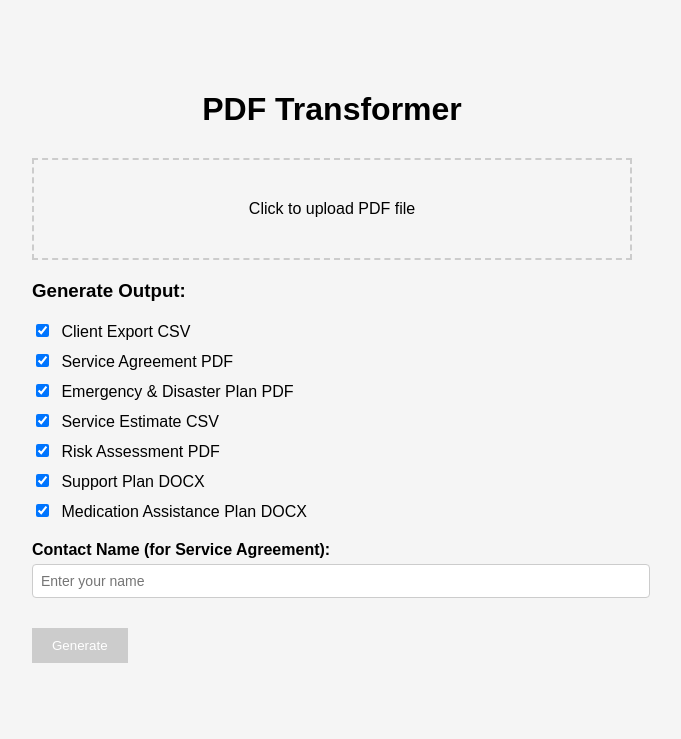
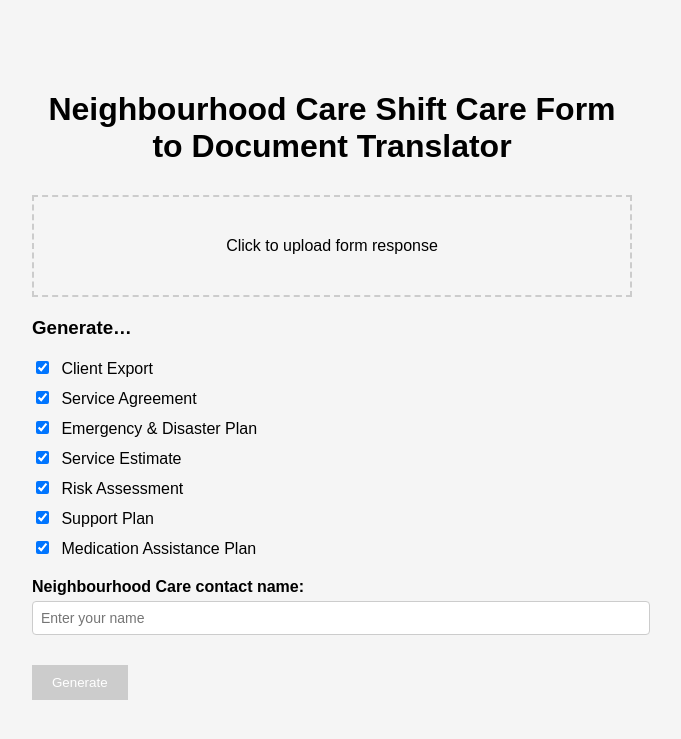
Before and after one commit to GemmaLockNHC/Shiftcare-Form-to-NHCare-Documents-Transformer, a Flask app: page / in a window 1280 px wide. Shown: the top 739 px of the page, without its empty margins (308-989 px from the left). Run offline with Flask 3, Linux system fonts and the light colour scheme.

Commit message:
Update index.html

```diff
--- a/templates/index.html
+++ b/templates/index.html
@@ -3,7 +3,7 @@
 <head>
     <meta charset="UTF-8">
     <meta name="viewport" content="width=device-width, initial-scale=1.0">
-    <title>PDF Transformer</title>
+    <title>Neighbourhood Care Shift Care Form to Document Translator</title>
     <style>
         body {
             font-family: Arial, sans-serif;
@@ -75,7 +75,7 @@
     </style>
 </head>
 <body>
-    <h1>PDF Transformer</h1>
+    <h1>Neighbourhood Care Shift Care Form to Document Translator</h1>
 
     {% with messages = get_flashed_messages() %}
         {% if messages %}
@@ -87,7 +87,7 @@
 
     <form action="/upload" method="post" enctype="multipart/form-data" id="upload-form">
         <div class="upload-area" id="upload-area">
-            Click to upload PDF file
+            Click to upload form response
             <input type="file" id="file-input" name="file" accept=".pdf" required>
         </div>
 
@@ -97,40 +97,40 @@
         </div>
 
         <div style="margin: 20px 0;">
-            <h3>Generate Output:</h3>
+            <h3>Generate…</h3>
             <label style="display: block; margin: 10px 0;">
                 <input type="checkbox" name="generate_csv" value="1" checked style="margin-right: 8px;">
-                Client Export CSV
+                Client Export
             </label>
             <label style="display: block; margin: 10px 0;">
                 <input type="checkbox" name="generate_service_agreement" value="1" checked id="service-agreement-checkbox" style="margin-right: 8px;">
-                Service Agreement PDF
+                Service Agreement
             </label>
             <label style="display: block; margin: 10px 0;">
                 <input type="checkbox" name="generate_emergency_plan" value="1" checked style="margin-right: 8px;">
-                Emergency & Disaster Plan PDF
+                Emergency & Disaster Plan
             </label>
             <label style="display: block; margin: 10px 0;">
                 <input type="checkbox" name="generate_service_estimate" value="1" checked style="margin-right: 8px;">
-                Service Estimate CSV
+                Service Estimate
             </label>
             <label style="display: block; margin: 10px 0;">
                 <input type="checkbox" name="generate_risk_assessment" value="1" checked style="margin-right: 8px;">
-                Risk Assessment PDF
+                Risk Assessment
             </label>
         <label style="display: block; margin: 10px 0;">
             <input type="checkbox" name="generate_support_plan" value="1" checked style="margin-right: 8px;">
-            Support Plan DOCX
+            Support Plan
         </label>
         <label style="display: block; margin: 10px 0;">
             <input type="checkbox" name="generate_medication_plan" value="1" checked style="margin-right: 8px;">
-            Medication Assistance Plan DOCX
+            Medication Assistance Plan
         </label>
         </div>
 
         <div id="name-input-container" style="margin: 20px 0; display: none;">
             <label for="contact-name" style="display: block; margin-bottom: 5px; font-weight: bold;">
-                Contact Name (for Service Agreement):
+                Neighbourhood Care contact name:
             </label>
             <input type="text" id="contact-name" name="contact_name" placeholder="Enter your name" style="width: 100%; padding: 8px; font-size: 14px; border: 1px solid #ccc; border-radius: 4px;">
         </div>
```
